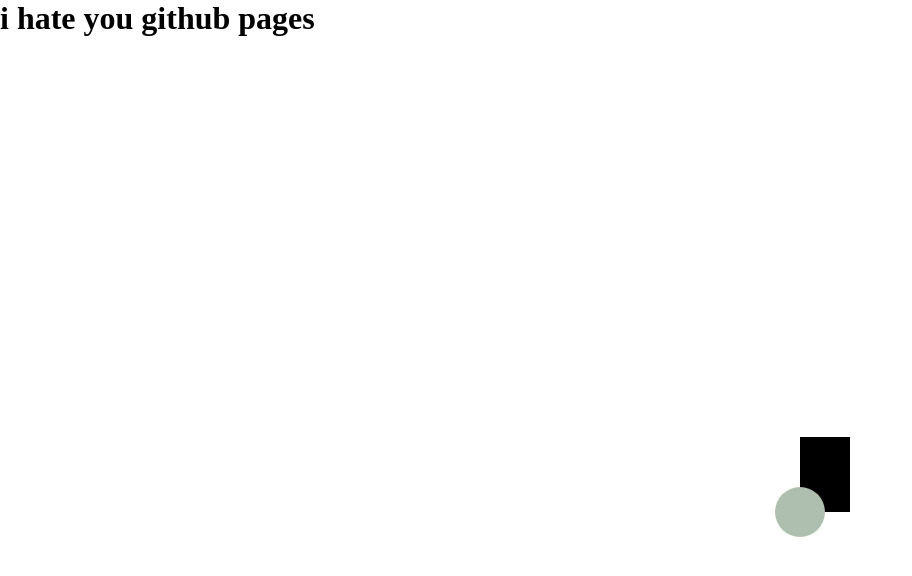
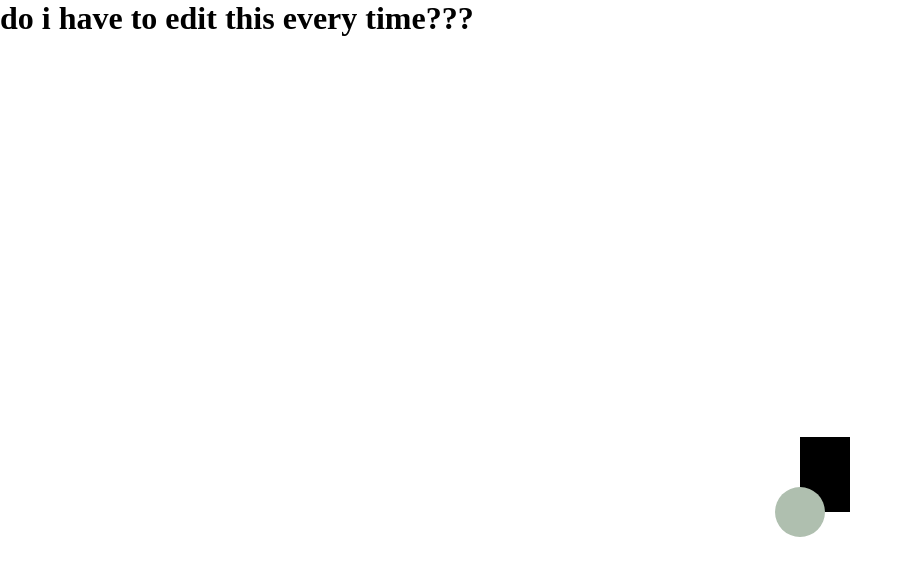
Before and after one commit to mitchbomb2005/YA2P-FINAL-Beta-Timer, a plain HTML site: page index.html in a window 1280 px wide. Shown: the top 576 px of the page, without its empty margins (0-912 px from the left). Drawn offline with Linux system fonts and the light colour scheme.

Commit message:
cdxf hgjkukuyx4h nvuicd

```diff
--- a/index.html
+++ b/index.html
@@ -9,6 +9,6 @@
       margin: 0 auto;
     }
   </style>
-  <h1>i hate you github pages</h1>
+  <h1>do i have to edit this every time???</h1>
   <canvas id="game_screen" width="1676" height="918"></canvas>
 <script type="module" src="main.js"></script>
```
